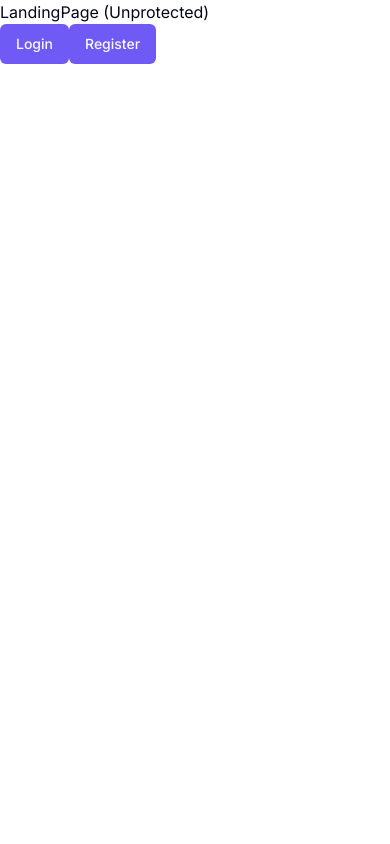
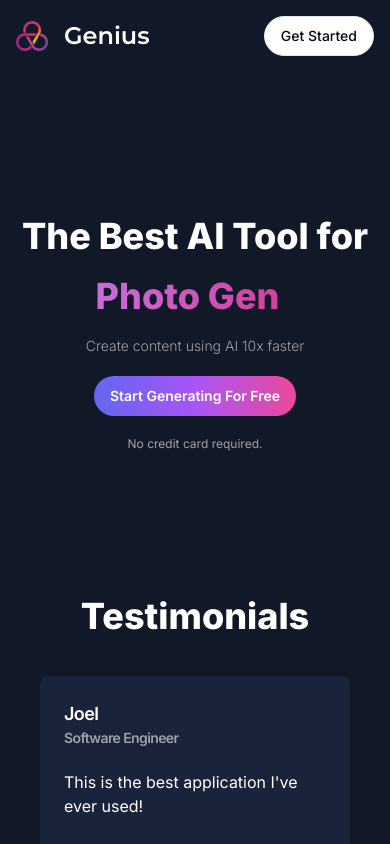
Before and after one commit to JaneDev1991/janedev-ai-saas, a Next.js app: page / in a window 390 px wide. Built offline with nearby package versions, Linux system fonts and the light colour scheme; no server answers.

Commit message:
feat: :sparkles: add Landing Page

```diff
--- /dev/null
+++ b/app/(landing)/layout.tsx
@@ -0,0 +1,8 @@
+const LandingLayout = async ({ children }: { children: React.ReactNode }) => {
+  return (
+    <main className="h-full bg-[#111827] overflow-auto">
+      <div className="mx-auto max-w-screen-xl h-full w-full">{children}</div>
+    </main>
+  );
+};
+export default LandingLayout;
--- a/app/(landing)/page.tsx
+++ b/app/(landing)/page.tsx
@@ -1,25 +1,15 @@
 'use client';
 
-import { Button } from '@/components/ui/button';
-import { useUser } from '@clerk/nextjs';
-import Link from 'next/link';
-import { useRouter } from 'next/navigation';
+import { LandingNavbar } from '@/components/LandingNavbar';
+import { LandingHero } from '@/components/LandingHero';
+import { LandingContent } from '@/components/LandingContent';
 
 const LandingPage = () => {
-  const { user } = useUser();
-  const router = useRouter();
-  if (user?.id) return router.push('/dashboard');
   return (
-    <div>
-      LandingPage (Unprotected)
-      <div>
-        <Link href={'/sign-in'}>
-          <Button>Login</Button>
-        </Link>
-        <Link href={'/sign-up'}>
-          <Button>Register</Button>
-        </Link>
-      </div>
+    <div className="h-full">
+      <LandingNavbar />
+      <LandingHero />
+      <LandingContent />
     </div>
   );
 };
--- /dev/null
+++ b/components/LandingContent.tsx
@@ -0,0 +1,62 @@
+'use client';
+
+import { Card, CardContent, CardHeader, CardTitle } from '@/components/ui/card';
+
+const testimonials = [
+  {
+    name: 'Joel',
+    avatar: 'J',
+    title: 'Software Engineer',
+    description: "This is the best application I've ever used!",
+  },
+  {
+    name: 'Antonio',
+    avatar: 'A',
+    title: 'Designer',
+    description: 'I use this daily for generating new photos!',
+  },
+  {
+    name: 'Mark',
+    avatar: 'M',
+    title: 'CEO',
+    description:
+      'This app has changed my life, cannot imagine working without it!',
+  },
+  {
+    name: 'Mary',
+    avatar: 'M',
+    title: 'CFO',
+    description:
+      'The best in class, definitely worth the premium subscription!',
+  },
+];
+
+export const LandingContent = () => {
+  return (
+    <div className="px-10 pb-20">
+      <h2 className="text-center text-4xl text-white font-extrabold mb-10">
+        Testimonials
+      </h2>
+      <div className="grid grid-cols-1 sm:grid-cols-2 md:grid-cols-3 lg:grid-cols-4 gap-4">
+        {testimonials.map(item => (
+          <Card
+            key={item.description}
+            className="bg-[#192339] border-none text-white"
+          >
+            <CardHeader>
+              <CardTitle className="flex items-center gap-x-2">
+                <div>
+                  <p className="text-lg">{item.name}</p>
+                  <p className="text-zinc-400 text-sm">{item.title}</p>
+                </div>
+              </CardTitle>
+              <CardContent className="pt-4 px-0">
+                {item.description}
+              </CardContent>
+            </CardHeader>
+          </Card>
+        ))}
+      </div>
+    </div>
+  );
+};
--- /dev/null
+++ b/components/LandingHero.tsx
@@ -0,0 +1,48 @@
+'use client';
+
+import { useAuth } from '@clerk/nextjs';
+import Link from 'next/link';
+import TypewriterComponent from 'typewriter-effect';
+import { Button } from '@/components/ui/button';
+
+export const LandingHero = () => {
+  const { isSignedIn } = useAuth();
+  return (
+    <div className="text-white font-bold py-36 text-center space-y-5">
+      <div className="text-4xl sm:text-5xl md:text-6xl lg:text-7xl space-y-5 font-extrabold">
+        <h1>The Best AI Tool for</h1>
+        <div className="text-transparent bg-clip-text bg-gradient-to-r from-purple-400 to-pink-600">
+          <TypewriterComponent
+            options={{
+              strings: [
+                'Chatbot.',
+                'Photo Generation.',
+                'Music Generation.',
+                'Code Generation.',
+                'Video Generation.',
+              ],
+              autoStart: true,
+              loop: true,
+            }}
+          />
+        </div>
+      </div>
+      <div className="text-sm md:text-xl font-light text-zinc-400">
+        Create content using AI 10x faster
+      </div>
+      <div>
+        <Link href={isSignedIn ? '/dashboard' : '/sign-up'}>
+          <Button
+            variant={'premium'}
+            className="md:text-lg p-4 md:p-6 rounded-full font-semibold"
+          >
+            Start Generating For Free
+          </Button>
+        </Link>
+      </div>
+      <div className="text-zinc-400 text-xs md:text-sm font-normal">
+        No credit card required.
+      </div>
+    </div>
+  );
+};
--- /dev/null
+++ b/components/LandingNavbar.tsx
@@ -0,0 +1,37 @@
+'use client';
+
+import { Montserrat } from 'next/font/google';
+import Image from 'next/image';
+import Link from 'next/link';
+import { useAuth } from '@clerk/nextjs';
+
+import { cn } from '@/lib/utils';
+import { Button } from '@/components/ui/button';
+
+const font = Montserrat({
+  weight: '600',
+  subsets: ['latin'],
+});
+
+export const LandingNavbar = () => {
+  const { isSignedIn } = useAuth();
+  return (
+    <nav className="p-4 bg-transparent flex items-center justify-between">
+      <Link href={'/'} className="flex items-center">
+        <div className="relative h-8 w-8 mr-4">
+          <Image fill alt="logo" src="/logo.png" />
+        </div>
+        <h1 className={cn('text-2xl font-bold text-white', font.className)}>
+          Genius
+        </h1>
+      </Link>
+      <div className="flex items-center gap-x-2">
+        <Link href={isSignedIn ? '/dashboard' : '/sign-up'}>
+          <Button variant={'outline'} className="rounded-full">
+            Get Started
+          </Button>
+        </Link>
+      </div>
+    </nav>
+  );
+};
--- a/package.json
+++ b/package.json
@@ -44,6 +44,7 @@
     "tailwindcss": "3.3.3",
     "tailwindcss-animate": "^1.0.6",
     "typescript": "5.1.6",
+    "typewriter-effect": "^2.20.1",
     "yarn": "^1.22.19",
     "zod": "^3.22.2",
     "zustand": "^4.4.1"
```
Also changed, not shown: 1 other file (tests, documents, lock files or other folders).
